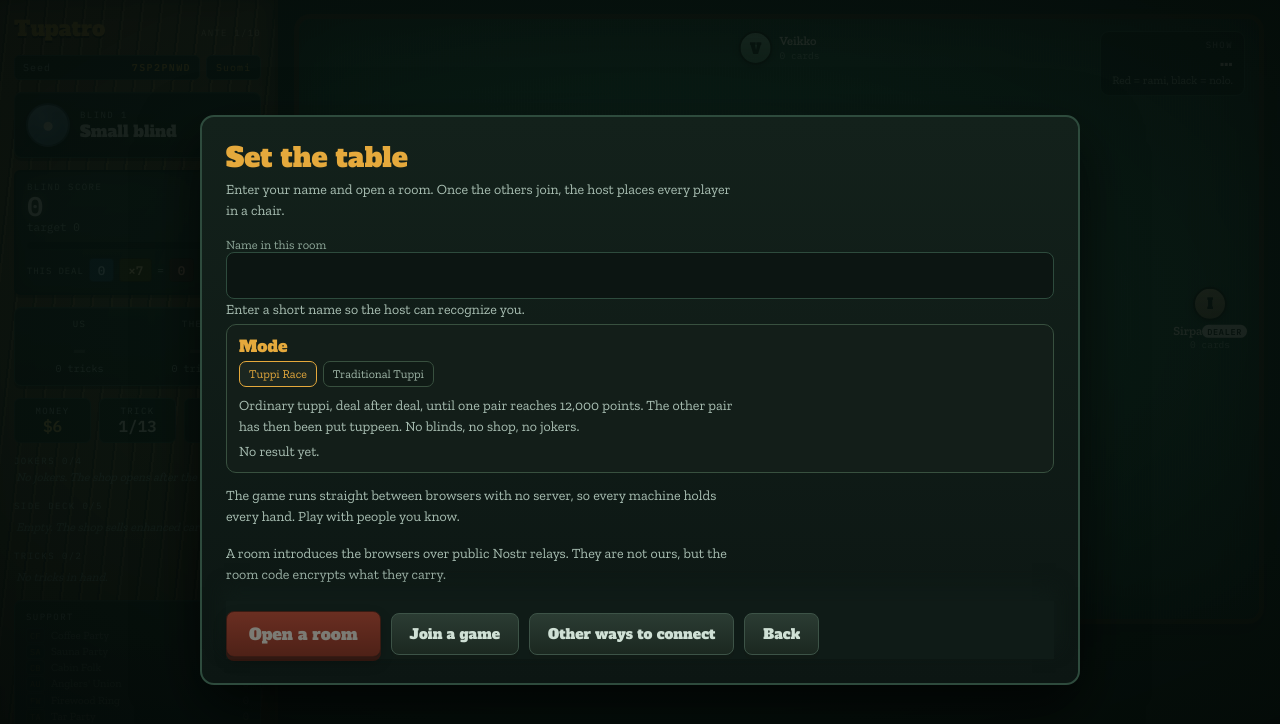
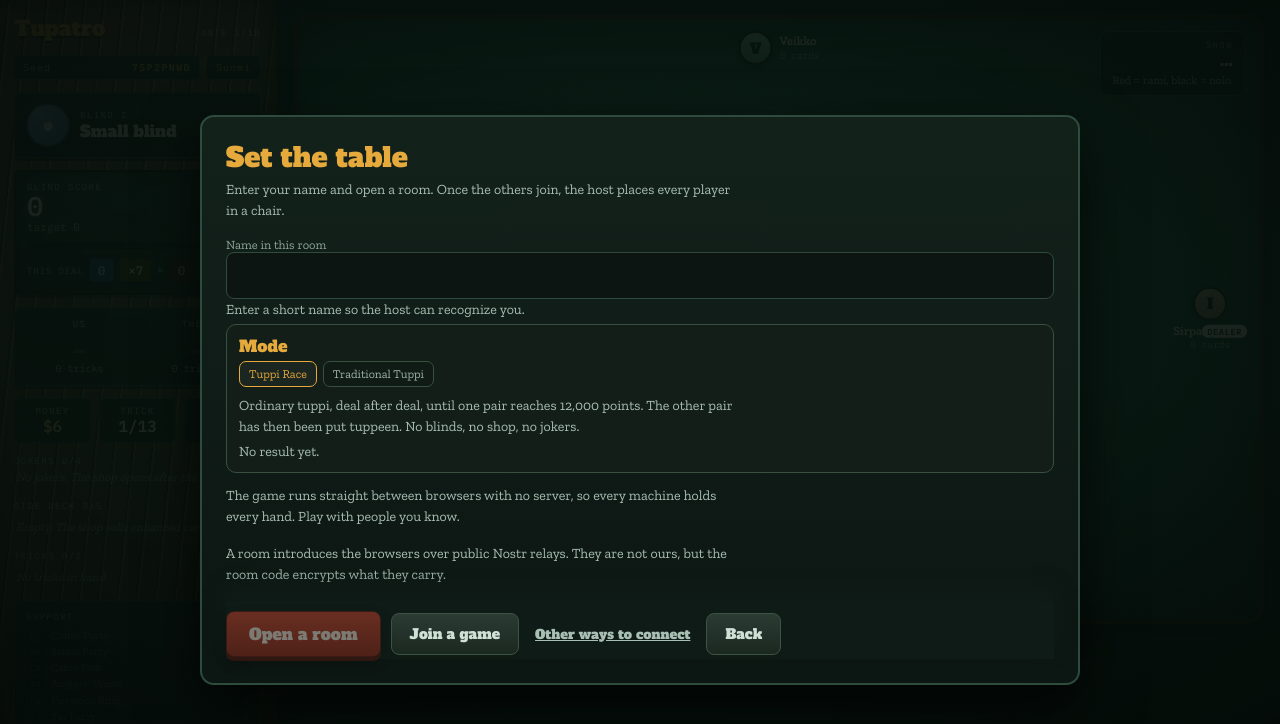
Before and after one commit to WilliZilliW/tupatro, a React (Vite) app: page / in a window 1280 px wide. Both pictures are taken after a click on the button "Multiplayer". Shown: the top 724 px of the page. Built offline with nearby package versions, Linux system fonts and the light colour scheme.

Commit message:
Draw the lobby's Other ways control as a text link
It no longer competes with Open a room and Join a game as a full
btn ghost; effect, position and every other control are unchanged.

```diff
--- a/src/components/screens/Lobby.tsx
+++ b/src/components/screens/Lobby.tsx
@@ -696,7 +696,11 @@ export function Lobby() {
         <button className="btn ghost" onClick={() => setView("join")}>
           {t("btn.joinGame")}
         </button>
-        <button className="btn ghost" onClick={() => setView("more")}>
+        {/* Drawn as a text link rather than a third full-weight button: the
+            code swap is the fallback for when the room route isn't usable,
+            not a peer of Open a room / Join a game, and a button of the same
+            weight was steering players toward it anyway. */}
+        <button className="linkbtn" onClick={() => setView("more")}>
           {t("btn.otherWays")}
         </button>
         <button className="btn ghost" onClick={back}>
--- a/src/index.css
+++ b/src/index.css
@@ -1121,6 +1121,12 @@ button{font-family:inherit; color:inherit}
 }
 .panel .warn{color:#FF9E85; font-size:13.5px; margin:6px 0 10px}
 .btn.small{font-size:13px; padding:7px 13px}
+/* The code swap is the fallback for when the room route isn't usable, not a
+   peer of Open a room / Join a game, so its entry point reads as a link, not
+   a button: no box, always underlined since a phone has no hover, padding
+   kept tall enough that the lighter weight costs nothing at the hit box. */
+.linkbtn{background:none; border:0; box-shadow:none; cursor:pointer; font-family:var(--font-d); font-size:13px; padding:9px 6px; color:#A9BFB3; text-decoration:underline}
+.linkbtn:hover{color:#CFE0D5}
 
 /* ---------- the session's own line ----------
    Fixed and above every overlay, because .overlay is fixed and inset:0: a
```
Also changed, not shown: 2 other files (tests, documents, lock files or other folders).
